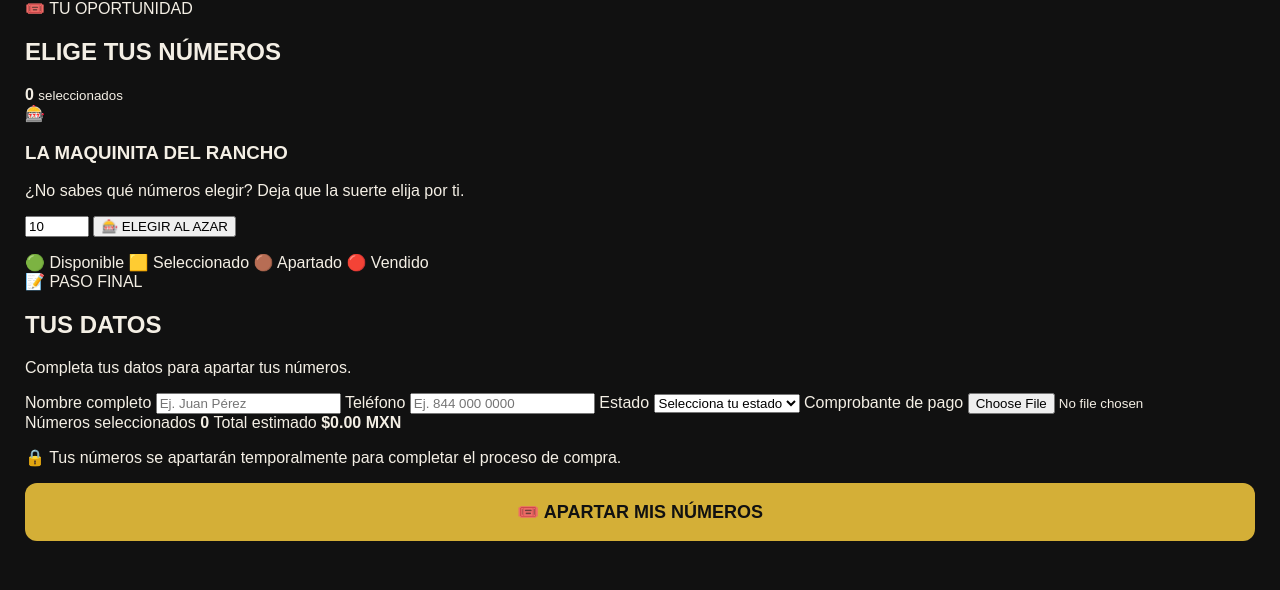
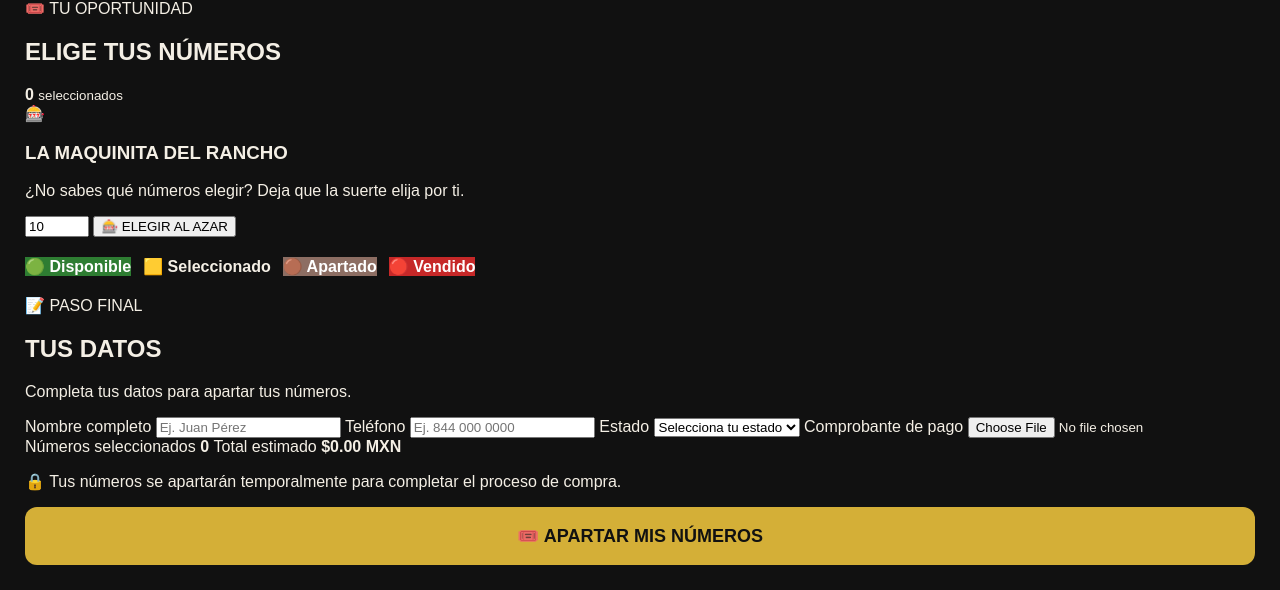
Before and after one commit to Admin1pablo/rifas-entre-amigos-, a Flask app: template templates/raffle.html in a window 1280 px wide. Shown: the part 356-946 px from the top of the page. Before the commit the page ends 897 px from the top, so only its background shows below. Run offline with Flask 3, Linux system fonts and the light colour scheme; the template is opened without the code that fills it, so the values that code supplies are empty.

Commit message:
Update raffle.css

```diff
--- a/static/raffle.css
+++ b/static/raffle.css
@@ -121,3 +121,93 @@
     padding:18px;
 
 }
+/* ======== BOLETOS ======== */
+
+.numbers{
+
+    display:grid;
+    grid-template-columns:repeat(auto-fill,minmax(58px,1fr));
+    gap:8px;
+    margin-top:20px;
+
+}
+
+.num{
+
+    position:relative;
+    display:flex;
+    justify-content:center;
+    align-items:center;
+
+    height:58px;
+
+    border-radius:14px;
+
+    font-weight:700;
+
+    transition:.20s;
+
+    cursor:pointer;
+
+    user-select:none;
+
+}
+
+.num input{
+
+    display:none;
+
+}
+
+.available{
+
+    background:#2e7d32;
+    color:white;
+
+}
+
+.available:hover{
+
+    transform:translateY(-3px) scale(1.05);
+
+    box-shadow:0 8px 18px rgba(0,0,0,.35);
+
+}
+
+.num.selected{
+
+    background:#d4af37 !important;
+
+    color:#111;
+
+}
+
+.reserved{
+
+    background:#8d6e63;
+
+    color:white;
+
+}
+
+.sold{
+
+    background:#c62828;
+
+    color:white;
+
+}
+
+.legend{
+
+    display:flex;
+
+    flex-wrap:wrap;
+
+    gap:12px;
+
+    margin:20px 0;
+
+    font-weight:bold;
+
+}
```
